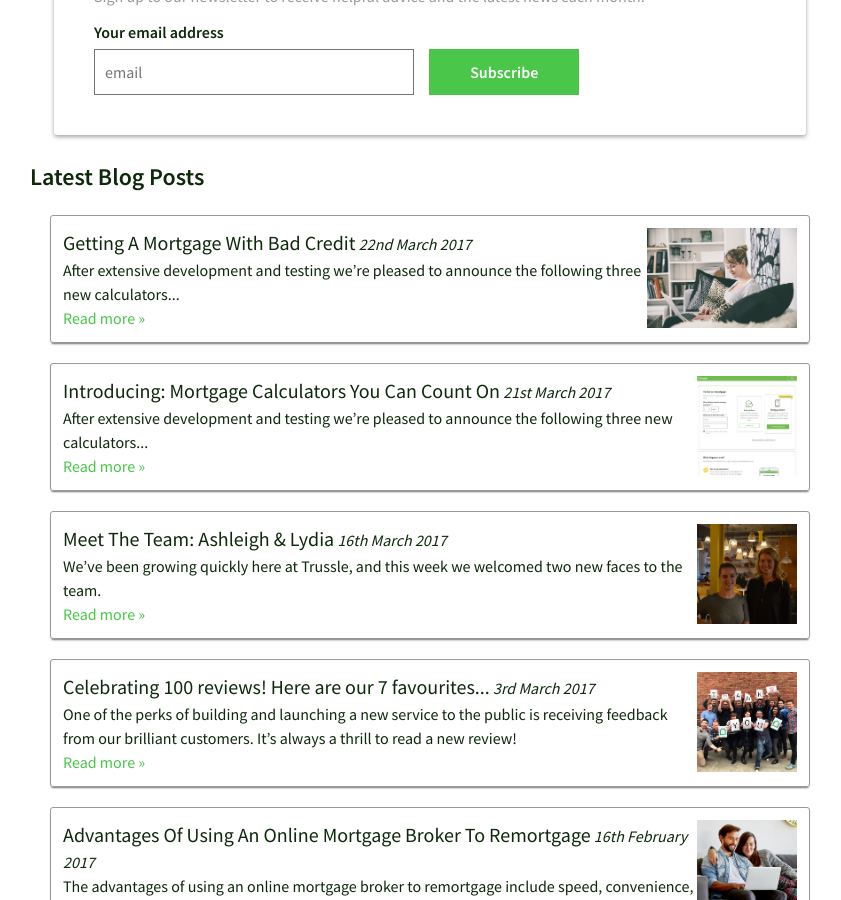
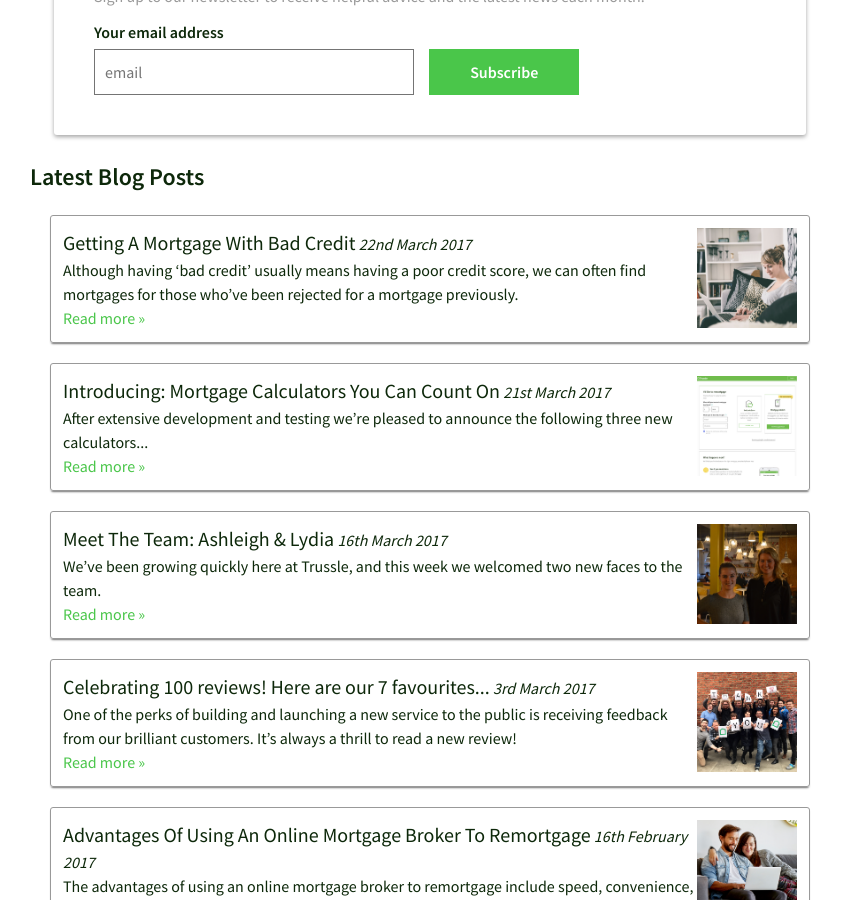
Before and after one commit to olitrussle/blog, a Jekyll site: the page built from index.html, in a window 1280 px wide and 900 px high, scrolled down 363 px. Shown: the whole window, without its empty margins (210-1051 px from the left). Built offline with Jekyll 4.4.1, drawn with Linux system fonts in a browser that asks for light colours.

Commit message:
Updated 2017-03-22-getting-a-mortgage-with-bad-credit.md

```diff
--- a/_posts/2017-03-22-getting-a-mortgage-with-bad-credit.md
+++ b/_posts/2017-03-22-getting-a-mortgage-with-bad-credit.md
@@ -3,9 +3,9 @@
 layout: post
 title: Getting A Mortgage With Bad Credit
 excerpt: >-
-  After extensive development and testing we’re pleased to announce the
-  following three new calculators...
-thumbnail_filename: Mortgage with bad credit.jpg
+  Although having ‘bad credit’ usually means having a poor credit score, we can
+  often find mortgages for those who’ve been rejected for a mortgage previously.
+thumbnail_filename: Mortgage%20with%20bad%20credit%20square.jpeg
 author: Oli West
 date: '2017-03-22 T00:00:00.000Z'
 ---
```
